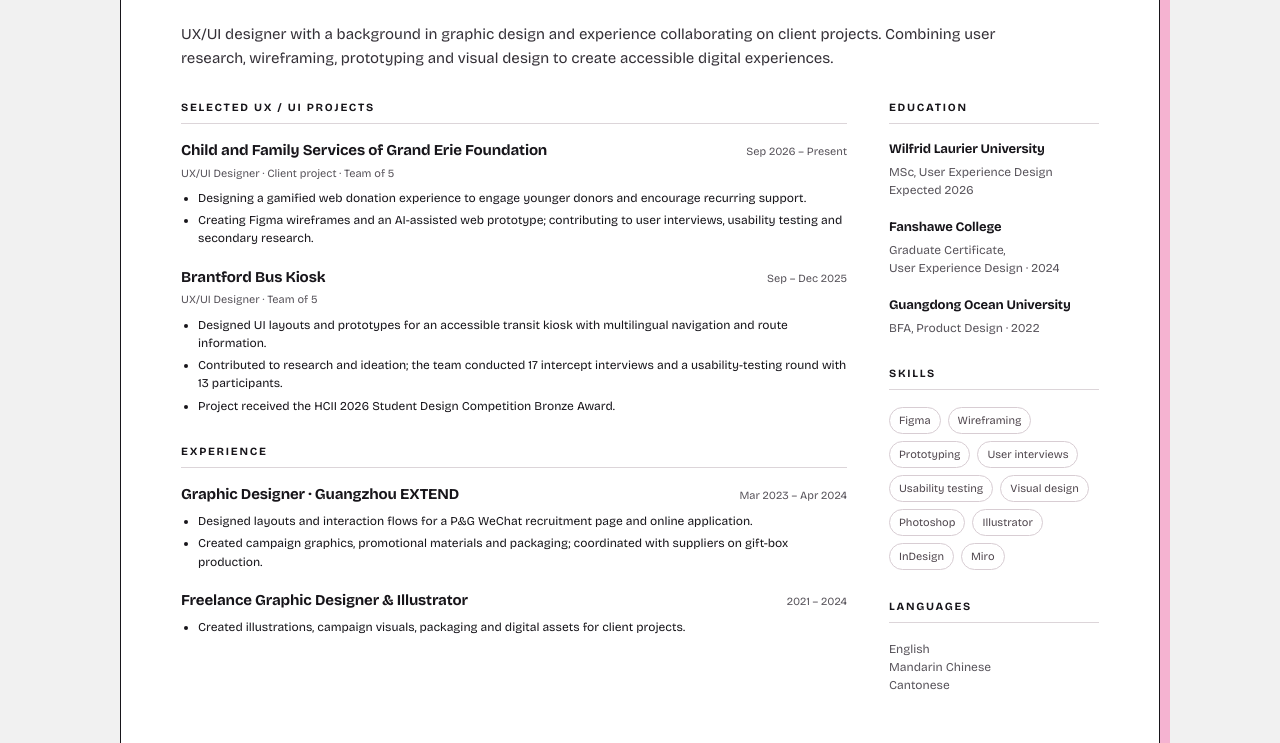
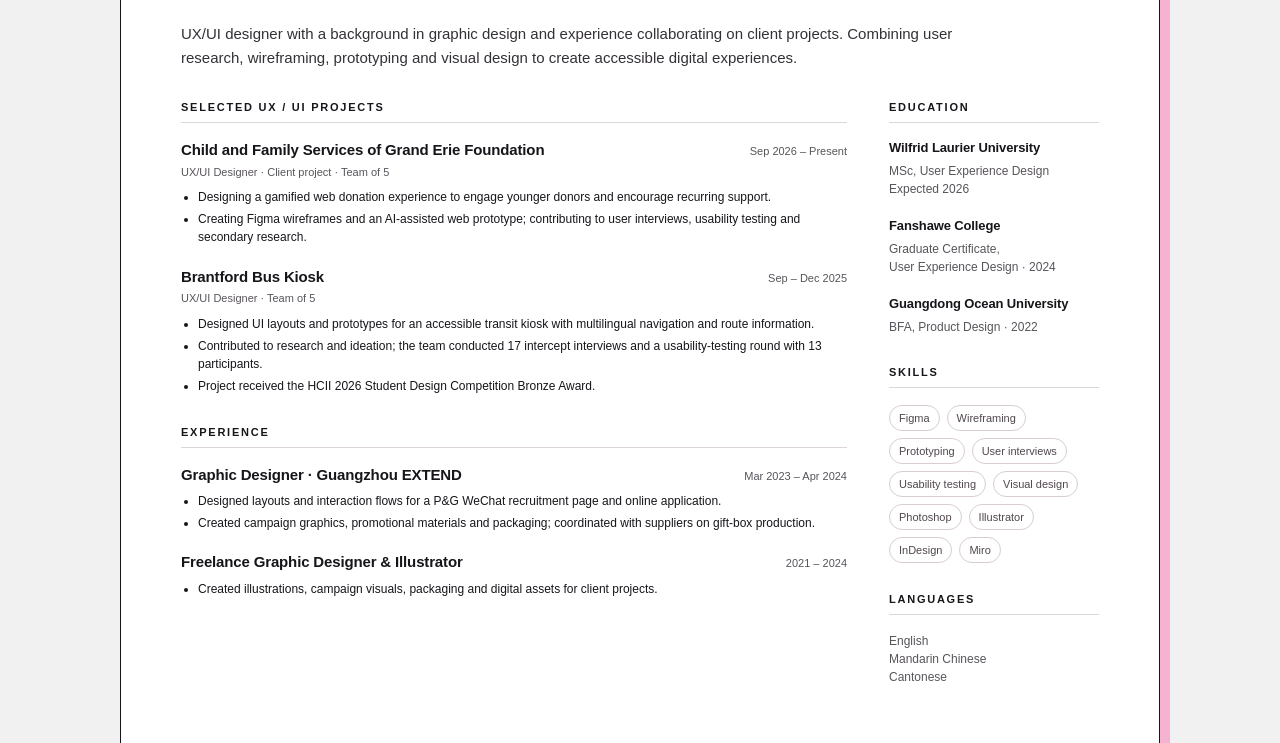
Before and after one commit to 4379830730/carolchen-design, a plain HTML site: page resume.html in a window 1280 px wide. Shown: the part 464-1207 px from the top of the page. Drawn offline with nearby package versions, Linux system fonts and the light colour scheme; a web font is replaced by a local one.

Commit message:
Use standard sans serif font in resume

```diff
--- a/resume.html
+++ b/resume.html
@@ -30,6 +30,9 @@
   .tags { gap: 5px; }
   .tags span { font-size: 10px; padding: 4px 6px; }
 }
+
+/* Resume copy uses a standard, readable font on screen and in print. */
+.sheet { font-family: Arial, Helvetica, sans-serif; }
 </style></head>
 <body><nav aria-label="Main navigation"><a class="logo" href="index.html">♥ Carol.</a><div class="navlinks"><a href="index.html#projects">Work</a><a href="about.html">About</a><a href="resume.html" aria-current="page">Resume</a><a href="mailto:YauchiTATA@gmail.com">Contact</a></div></nav>
 <main class="wrap"><header class="intro"><div><div class="eyebrow">A little more about my work</div><h1>My resume<span style="color:#17151a">.</span></h1></div><button class="print" type="button" onclick="window.print()">↓ &nbsp; Save as PDF</button></header>
```
